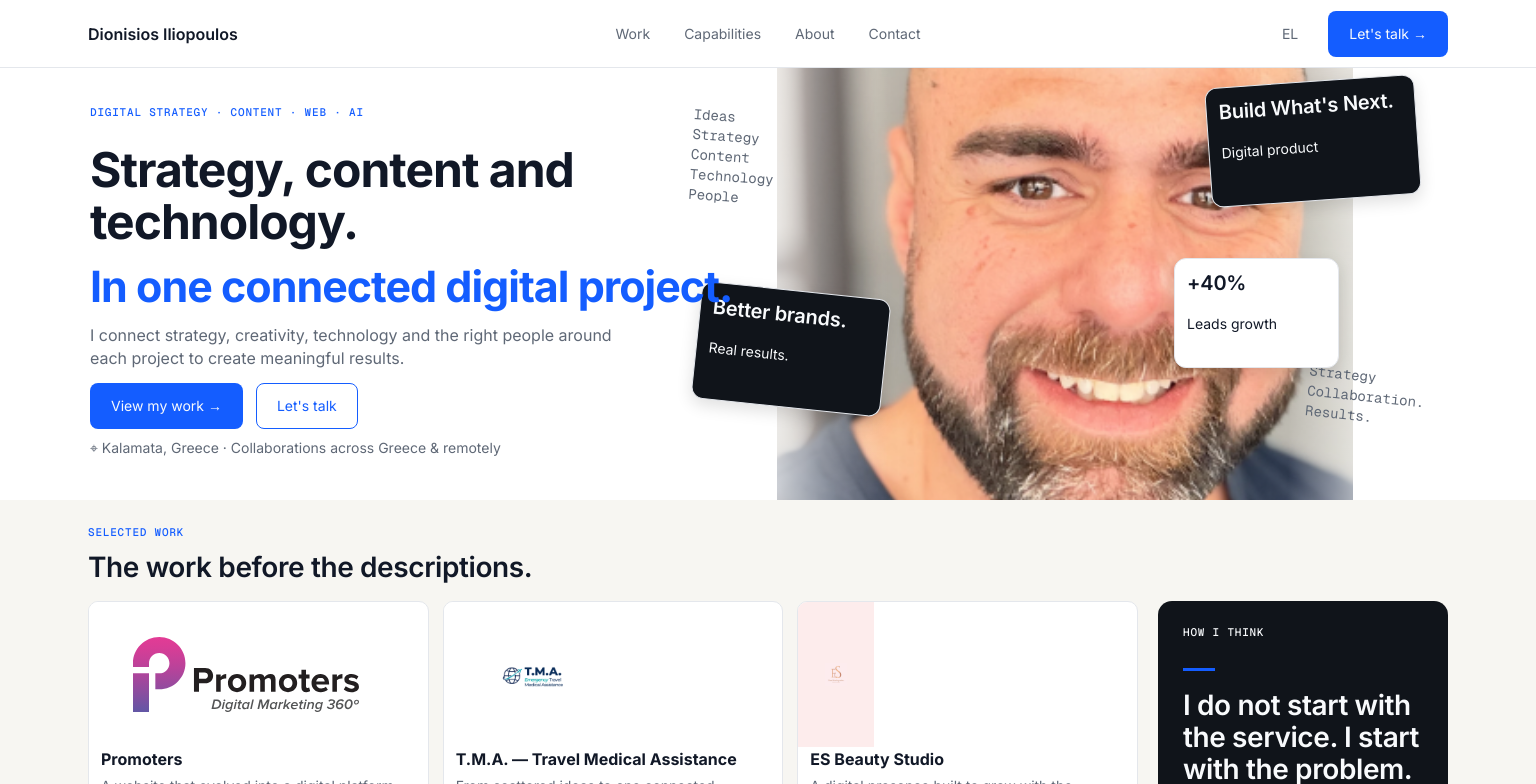
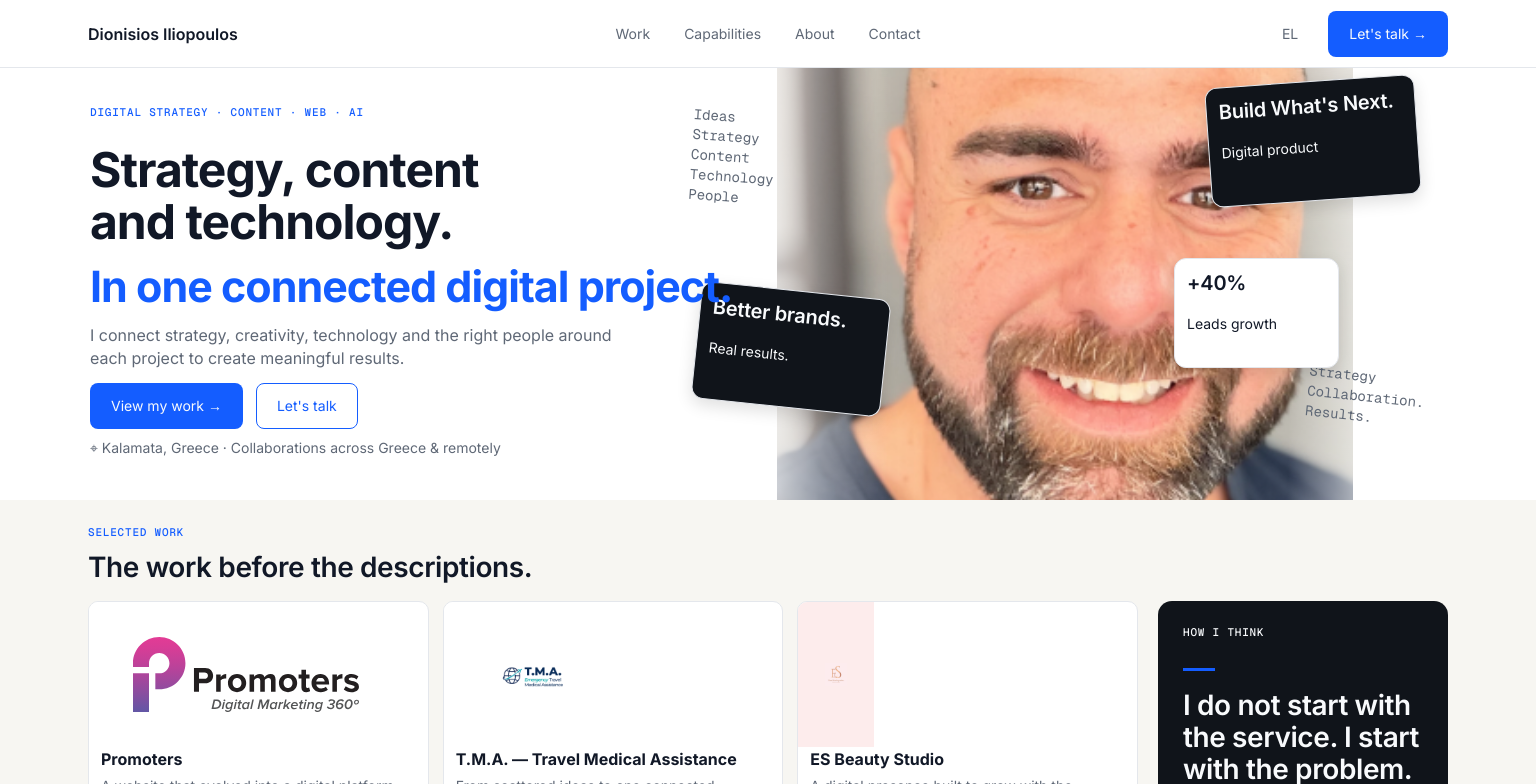
Before and after one commit to darkdreamer13/portfolio-dionisis, a Next.js app: page /en in a window 1536 px wide. Shown: the top 784 px of the page. Built offline with nearby package versions, Linux system fonts and the light colour scheme.

Commit message:
Fix desktop hero title clipping

```diff
--- a/app/globals.css
+++ b/app/globals.css
@@ -2590,3 +2590,26 @@ main {
     margin-top: 18px !important;
   }
 }
+
+
+/* Desktop hero title: preserve the two-line Figma composition after switching to Inter */
+.hero-title-desktop {
+  display: none;
+}
+
+@media (min-width: 1440px) {
+  .hero-title-default {
+    display: none;
+  }
+
+  .hero-title-desktop {
+    display: block;
+    white-space: nowrap;
+  }
+
+  .hero-copy h1 {
+    height: 104px;
+    width: 620px;
+    overflow: visible;
+  }
+}
--- a/components/portfolio-page.tsx
+++ b/components/portfolio-page.tsx
@@ -112,7 +112,24 @@ export default function PortfolioPage({ locale }: { locale: Locale }) {
       <section className="hero">
         <div className="hero-copy">
           <div className="eyebrow">{copy.hero.eyebrow}</div>
-          <h1>{copy.hero.title}</h1>
+          <h1>
+            <span className="hero-title-default">{copy.hero.title}</span>
+            <span className="hero-title-desktop">
+              {locale === "el" ? (
+                <>
+                  Στρατηγική, περιεχόμενο
+                  <br />
+                  και τεχνολογία.
+                </>
+              ) : (
+                <>
+                  Strategy, content
+                  <br />
+                  and technology.
+                </>
+              )}
+            </span>
+          </h1>
           <p className="hero-accent">{copy.hero.accent}</p>
           <p className="hero-description">{copy.hero.description}</p>
           <div className="hero-actions">
```
